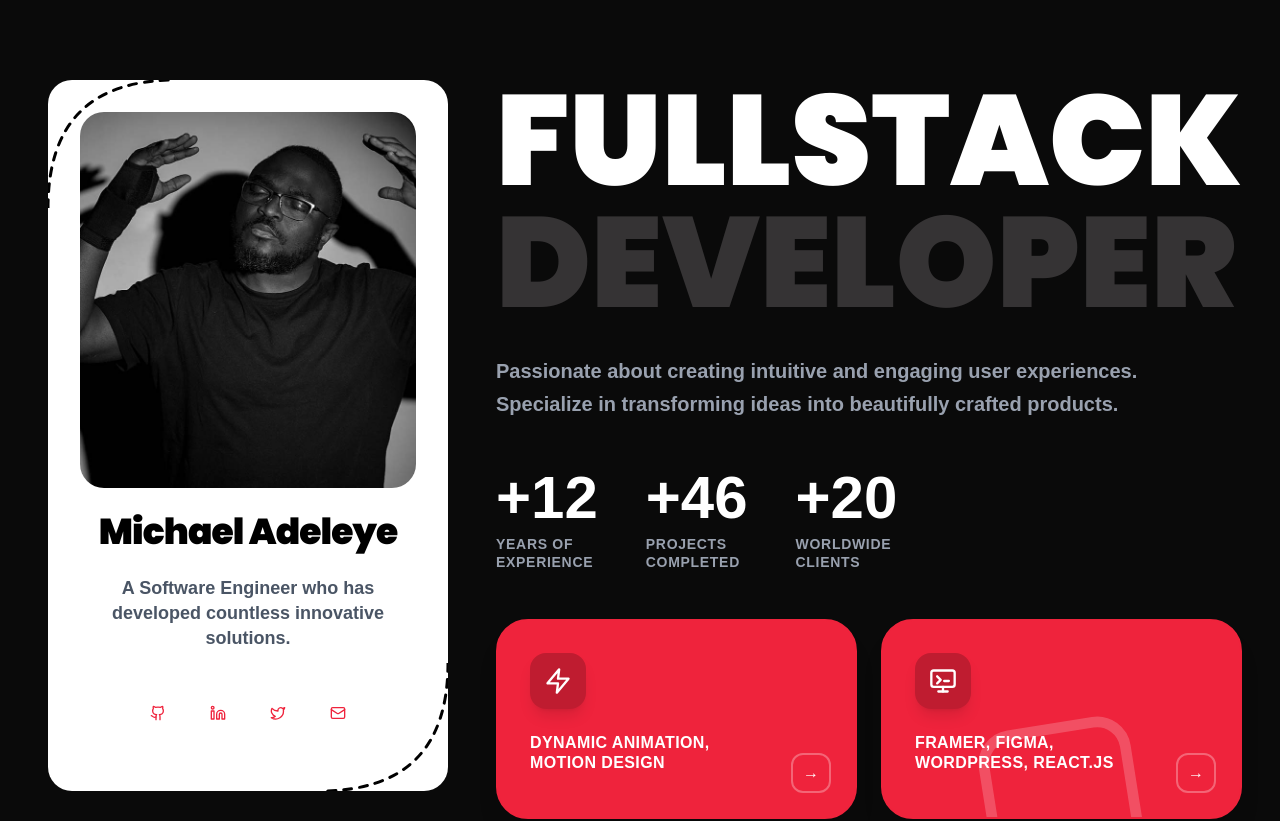
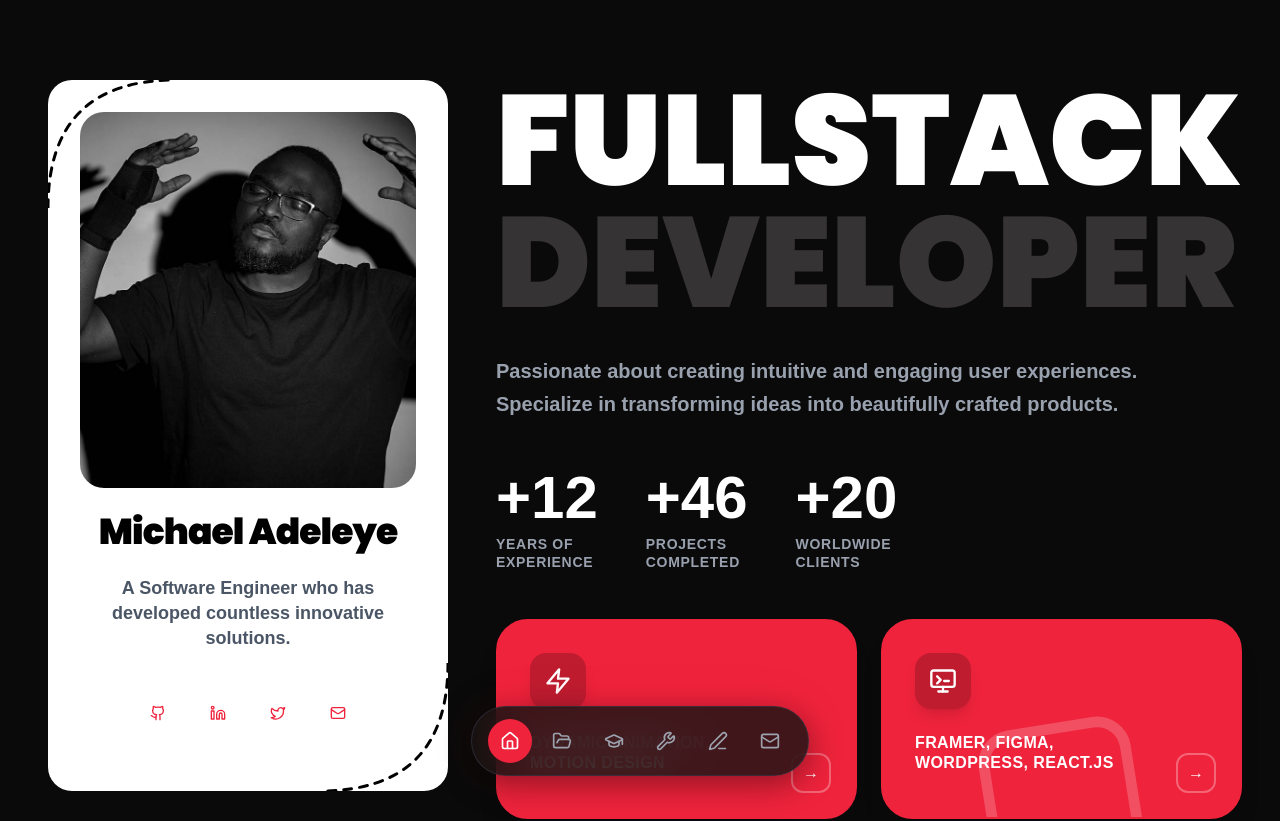
Before and after one commit to mikeadex/my_portfolio, a Next.js app: page / in a window 1280 px wide. Shown: the top 821 px of the page. Built offline with nearby package versions, Linux system fonts and the light colour scheme.

Commit message:
navigation added

```diff
--- a/app/globals.css
+++ b/app/globals.css
@@ -64,3 +64,49 @@ html {
 .animation-delay-6000 {
   animation-delay: 6s;
 }
+
+@keyframes bounce-smooth {
+  0%, 80%, 100% {
+    transform: translateY(0);
+    opacity: 0.4;
+  }
+  40% {
+    transform: translateY(-10px);
+    opacity: 1;
+  }
+}
+
+@keyframes morph {
+  0%, 100% {
+    border-radius: 60% 40% 30% 70% / 60% 30% 70% 40%;
+    transform: rotate(0deg) scale(1);
+  }
+  25% {
+    border-radius: 30% 60% 70% 40% / 50% 60% 30% 60%;
+    transform: rotate(90deg) scale(1.1);
+  }
+  50% {
+    border-radius: 50% 60% 30% 60% / 30% 60% 70% 40%;
+    transform: rotate(180deg) scale(0.95);
+  }
+  75% {
+    border-radius: 60% 40% 60% 40% / 70% 30% 50% 60%;
+    transform: rotate(270deg) scale(1.05);
+  }
+}
+
+@keyframes float {
+  0%, 100% {
+    transform: translateY(0px) translateX(0px);
+  }
+  33% {
+    transform: translateY(-20px) translateX(10px);
+  }
+  66% {
+    transform: translateY(10px) translateX(-10px);
+  }
+}
+
+.animate-bounce-smooth {
+  animation: bounce-smooth 1.4s ease-in-out infinite;
+}
--- a/app/layout.tsx
+++ b/app/layout.tsx
@@ -1,5 +1,5 @@
 import type { Metadata } from "next";
-import { Geist, Geist_Mono, Poppins } from "next/font/google";
+import { Geist, Geist_Mono, Poppins, Noto_Sans_SC } from "next/font/google";
 import "./globals.css";
 
 const geistSans = Geist({
@@ -16,6 +16,12 @@ const poppins = Poppins({
   variable: "--font-poppins",
   subsets: ["latin"],
   weight: ["400", "500", "600", "700", "800", "900"],
+});
+
+const notoSansSC = Noto_Sans_SC({
+  variable: "--font-noto-sans-sc",
+  subsets: ["latin"],
+  weight: ["400", "500", "700", "900"],
 });
 
 export const metadata: Metadata = {
@@ -38,7 +44,7 @@ export default function RootLayout({
   return (
     <html lang="en">
       <body
-        className={`${geistSans.variable} ${geistMono.variable} ${poppins.variable} antialiased`}
+        className={`${geistSans.variable} ${geistMono.variable} ${poppins.variable} ${notoSansSC.variable} antialiased`}
       >
         {children}
       </body>
--- a/app/page.tsx
+++ b/app/page.tsx
@@ -5,11 +5,15 @@ import Education from '@/components/Education';
 import Tools from '@/components/Tools';
 import Contact from '@/components/Contact';
 import Footer from '@/components/Footer';
+import Navbar from '@/components/Navbar';
+import LoadingAnimation from '@/components/LoadingAnimation';
 
 export default function Home() {
   return (
-    <div className="min-h-screen bg-[#0a0a0a]">
-      <main className="px-4 sm:px-6 lg:px-12 pt-12 sm:pt-16 lg:pt-20">
+    <>
+      <LoadingAnimation />
+      <div className="min-h-screen bg-[#0a0a0a]">
+      <main id="home" className="px-4 sm:px-6 lg:px-12 pt-12 sm:pt-16 lg:pt-20">
         <div className="w-full max-w-[1200px] mx-auto flex flex-col lg:flex-row gap-8 lg:gap-12">
           <Hero />
           <div className="space-y-12 w-full lg:flex-1">
@@ -22,7 +26,9 @@ export default function Home() {
           </div>
         </div>
       </main>
+      <Navbar />
       <Footer />
     </div>
+    </>
   );
 }
--- /dev/null
+++ b/components/LoadingAnimation.tsx
@@ -0,0 +1,116 @@
+'use client';
+
+import { useEffect, useState } from 'react';
+
+export default function LoadingAnimation() {
+  const [isLoading, setIsLoading] = useState(true);
+  const [fadeOut, setFadeOut] = useState(false);
+  const [showText, setShowText] = useState(false);
+
+  useEffect(() => {
+    // Show text after brief delay
+    setTimeout(() => setShowText(true), 100);
+
+    // Start fade out
+    const timer = setTimeout(() => {
+      setFadeOut(true);
+      setTimeout(() => {
+        setIsLoading(false);
+      }, 800);
+    }, 2500);
+
+    return () => clearTimeout(timer);
+  }, []);
+
+  if (!isLoading) return null;
+
+  return (
+    <div
+      className={`fixed inset-0 z-[9999] flex items-center justify-center transition-all duration-700 ease-in-out ${
+        fadeOut ? 'opacity-0 scale-95' : 'opacity-100 scale-100'
+      }`}
+      style={{ backgroundColor: '#151312' }}
+    >
+      <div className="relative">
+        {/* Liquid blob behind text */}
+        <div className="absolute inset-0 flex items-center justify-center -z-10">
+          <svg
+            className="absolute w-64 h-64 md:w-80 md:h-80"
+            viewBox="0 0 200 200"
+            xmlns="http://www.w3.org/2000/svg"
+            style={{
+              filter: 'blur(30px)',
+              opacity: showText ? 0.4 : 0,
+              transition: 'opacity 0.7s ease-out'
+            }}
+          >
+            <path
+              fill="#ef233c"
+              d="M44.7,-76.4C58.8,-69.2,71.8,-59.1,79.6,-45.8C87.4,-32.6,90,-16.3,88.5,-0.9C87,14.6,81.4,29.2,73.1,42.8C64.8,56.4,53.8,69,40.1,76.8C26.4,84.6,10,87.6,-5.8,86.8C-21.6,86,-43.2,81.4,-58.5,72.2C-73.8,63,-82.8,49.2,-87.9,33.8C-93,18.4,-94.2,1.4,-90.8,-14.3C-87.4,-30,-79.4,-44.4,-68.5,-56.2C-57.6,-68,-43.8,-77.2,-29.1,-84.1C-14.4,-91,-7.2,-95.6,1.6,-98.5C10.4,-101.4,30.6,-83.6,44.7,-76.4Z"
+              transform="translate(100 100)"
+              style={{
+                animation: 'morph 8s ease-in-out infinite, float 6s ease-in-out infinite'
+              }}
+            />
+          </svg>
+
+          {/* Second blob for more depth */}
+          <svg
+            className="absolute w-56 h-56 md:w-72 md:h-72"
+            viewBox="0 0 200 200"
+            xmlns="http://www.w3.org/2000/svg"
+            style={{
+              filter: 'blur(40px)',
+              opacity: showText ? 0.3 : 0,
+              transition: 'opacity 0.7s ease-out 0.2s'
+            }}
+          >
+            <path
+              fill="#ef233c"
+              d="M39.5,-65.6C51.4,-58.7,61.4,-47.6,68.1,-34.8C74.8,-22,78.2,-7.5,76.8,6.3C75.4,20.1,69.2,33.2,60.3,44.8C51.4,56.4,39.8,66.5,26.3,72.3C12.8,78.1,-2.6,79.6,-17.3,76.4C-32,73.2,-46,65.3,-57.4,54.1C-68.8,42.9,-77.6,28.4,-80.8,12.8C-84,-2.8,-81.6,-19.5,-74.8,-34.5C-68,-49.5,-56.8,-62.8,-43.5,-69C-30.2,-75.2,-15.1,-74.3,-0.5,-73.5C14.1,-72.7,27.6,-72.5,39.5,-65.6Z"
+              transform="translate(100 100)"
+              style={{
+                animation: 'morph 10s ease-in-out infinite reverse, float 7s ease-in-out infinite reverse'
+              }}
+            />
+          </svg>
+        </div>
+
+        {/* Main Hello Text with motion blur effect */}
+        <div
+          className={`text-center transition-all duration-700 ease-out relative z-10 ${
+            showText ? 'opacity-100 scale-100' : 'opacity-0 scale-90'
+          }`}
+        >
+          <h1
+            className="text-5xl sm:text-6xl md:text-7xl font-bold tracking-wide font-[family-name:var(--font-noto-sans-sc)]"
+            style={{
+              color: '#ef233c',
+              textShadow: '0 0 30px rgba(239, 35, 60, 0.5)'
+            }}
+          >
+            Hello
+          </h1>
+        </div>
+
+        {/* Animated dots */}
+        <div
+          className={`flex justify-center gap-2 mt-6 transition-opacity duration-500 delay-300 relative z-10 ${
+            showText ? 'opacity-100' : 'opacity-0'
+          }`}
+        >
+          {[0, 0.2, 0.4].map((delay, i) => (
+            <div
+              key={i}
+              className="w-2 h-2 rounded-full animate-bounce-smooth"
+              style={{
+                backgroundColor: '#ef233c',
+                animationDelay: `${delay}s`,
+                boxShadow: '0 0 10px rgba(239, 35, 60, 0.5)'
+              }}
+            />
+          ))}        </div>
+      </div>
+    </div>
+  );
+}
--- /dev/null
+++ b/components/Navbar.tsx
@@ -0,0 +1,105 @@
+'use client';
+
+import { useState, useEffect } from 'react';
+import { Home, FolderOpen, GraduationCap, Wrench, Edit3, Mail } from 'lucide-react';
+
+export default function Navbar() {
+  const [activeSection, setActiveSection] = useState('home');
+
+  const navItems = [
+    { id: 'home', icon: Home, label: 'Home' },
+    { id: 'projects', icon: FolderOpen, label: 'Projects' },
+    { id: 'education', icon: GraduationCap, label: 'Education' },
+    { id: 'tools', icon: Wrench, label: 'Tools' },
+    { id: 'thoughts', icon: Edit3, label: 'Thoughts' },
+    { id: 'contact', icon: Mail, label: 'Contact' },
+  ];
+
+  useEffect(() => {
+    const handleScroll = () => {
+      const sections = ['home', 'projects', 'education', 'tools', 'thoughts', 'contact'];
+      const scrollPosition = window.scrollY + 200;
+
+      for (const section of sections) {
+        const element = document.getElementById(section);
+        if (element) {
+          const offsetTop = element.offsetTop;
+          const offsetBottom = offsetTop + element.offsetHeight;
+
+          if (scrollPosition >= offsetTop && scrollPosition < offsetBottom) {
+            setActiveSection(section);
+            break;
+          }
+        }
+      }
+    };
+
+    window.addEventListener('scroll', handleScroll);
+    handleScroll();
+
+    return () => window.removeEventListener('scroll', handleScroll);
+  }, []);
+
+  const scrollToSection = (sectionId: string) => {
+    const element = document.getElementById(sectionId);
+    if (element) {
+      const offset = 100;
+      const elementPosition = element.getBoundingClientRect().top;
+      const offsetPosition = elementPosition + window.pageYOffset - offset;
+
+      window.scrollTo({
+        top: offsetPosition,
+        behavior: 'smooth'
+      });
+    }
+  };
+
+  return (
+    <nav className="fixed bottom-6 left-1/2 -translate-x-1/2 z-50">
+      <div
+        className="flex items-center gap-2 px-4 py-3 rounded-full backdrop-blur-xl border border-gray-700/50 shadow-2xl"
+        style={{
+          backgroundColor: 'rgba(21, 19, 18, 0.8)',
+          boxShadow: '0 8px 32px rgba(0, 0, 0, 0.4), 0 0 48px rgba(239, 35, 60, 0.1)'
+        }}
+      >
+        {navItems.map((item) => {
+          const Icon = item.icon;
+          const isActive = activeSection === item.id;
+
+          return (
+            <button
+              key={item.id}
+              onClick={() => scrollToSection(item.id)}
+              className="relative group p-3 rounded-full transition-all duration-300 hover:scale-110"
+              style={{
+                backgroundColor: isActive ? '#ef233c' : 'transparent',
+                color: isActive ? '#ffffff' : '#9ca3af'
+              }}
+              onMouseEnter={(e) => {
+                if (!isActive) {
+                  e.currentTarget.style.backgroundColor = 'rgba(239, 35, 60, 0.1)';
+                  e.currentTarget.style.color = '#ef233c';
+                }
+              }}
+              onMouseLeave={(e) => {
+                if (!isActive) {
+                  e.currentTarget.style.backgroundColor = 'transparent';
+                  e.currentTarget.style.color = '#9ca3af';
+                }
+              }}
+              aria-label={item.label}
+            >
+              <Icon size={20} />
+
+              {/* Tooltip */}
+              <span className="absolute -top-10 left-1/2 -translate-x-1/2 px-3 py-1 text-xs font-medium text-white bg-gray-900 rounded-lg opacity-0 group-hover:opacity-100 transition-opacity whitespace-nowrap pointer-events-none">
+                {item.label}
+              </span>
+            </button>
+          );
+        })}
+      </div>
+    </nav>
+  );
+}
```
